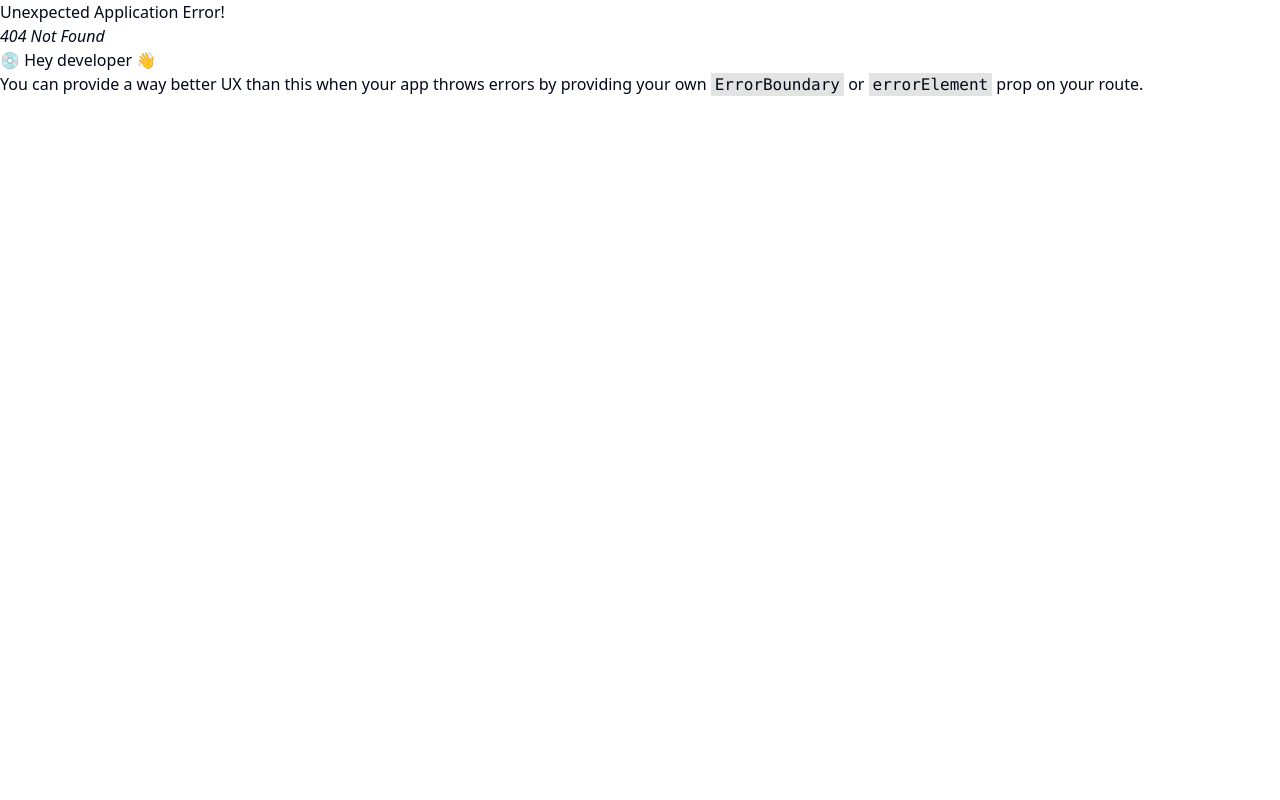
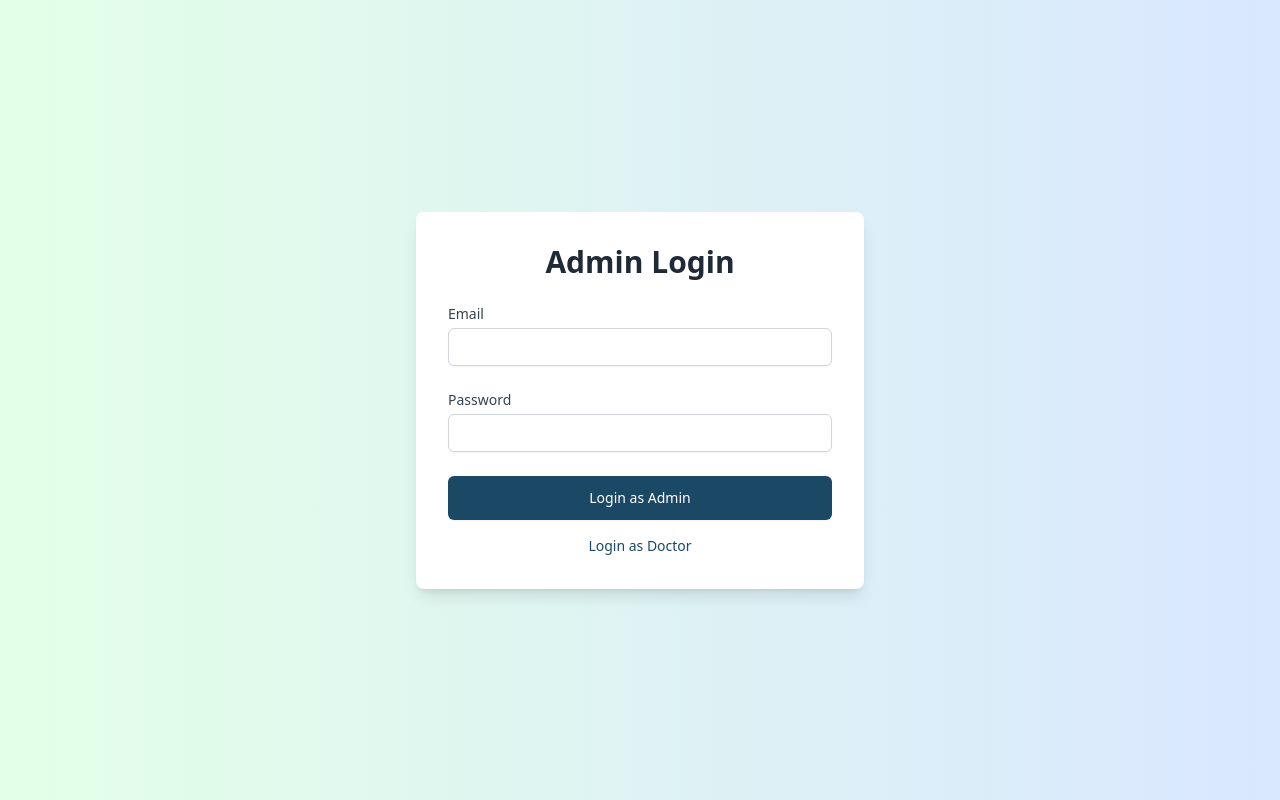
Before and after one commit to Asheer-ai/MediClinic-AI, a React (Vite) app in the folder client/: page /admin/login in a window 1280 px wide. Before the commit this address had no page. Built offline with nearby package versions, Linux system fonts and the light colour scheme; a web font is replaced by a local one.

Commit message:
applying authentication to the website

```diff
--- /dev/null
+++ b/client/src/pages/Admin/AdminLogin.jsx
@@ -0,0 +1,119 @@
+import axios from 'axios';
+import React, { useState } from 'react'
+import { useNavigate } from 'react-router-dom';
+
+function AdminLogin() {
+    const [email, setEmail] = useState('');
+    const [password, setPassword] = useState('');
+    const [code, setCode] = useState(''); // For doctor login
+    const [error, setError] = useState('');
+    const [isDoctorLogin, setIsDoctorLogin] = useState(false); // To toggle between admin and doctor login
+    const navigate=useNavigate();
+
+    const handleAdminLogin = async (e) => {
+        e.preventDefault();
+        try {
+            const response = await axios.post('http://localhost:5014/api/admin/login', { email, password });
+            if(response.status === 200){
+                navigate('/admin/patients')
+            }
+        } catch (error) {
+            setError('Invalid admin credentials');
+        }
+    };
+
+    const handleDoctorLogin = async (e) => {
+        e.preventDefault();
+        try{
+            const response=await axios.post('http://localhost:5014/api/doctors/login', { email, code });
+            if(response.status === 200){
+                localStorage.setItem('doctorData',JSON.stringify(response.data));
+                navigate('/doctor/patients');
+            }
+        }catch(error){
+            setError('Invalid doctor credentials');
+        }
+    };
+    const toggleLoginType = () => {
+        setIsDoctorLogin(!isDoctorLogin);
+        setEmail('');
+        setPassword('');
+        setCode('');
+        setError('');
+    }
+  return (
+    <div className="flex flex-col items-center justify-center min-h-screen " style={{background: `linear-gradient(90deg, #e3ffe7 0%, #d9e7ff 100%)`}}>
+        <div className="bg-white p-8 rounded-lg shadow-lg max-w-md w-full">
+        <h1 className="text-3xl font-bold text-center text-gray-800 mb-6">
+        {isDoctorLogin ? 'Doctor Login' : 'Admin Login'}
+        </h1>
+
+        <form onSubmit={isDoctorLogin ? handleDoctorLogin : handleAdminLogin} className="space-y-6">
+        {error && <p className="text-red-500 text-center">{error}</p>}
+
+        <div>
+            <label htmlFor="email" className="block text-sm font-medium text-gray-700">
+            Email
+            </label>
+            <input
+                type="email"
+                id="email"
+                value={email}
+                onChange={(e) => setEmail(e.target.value)}
+                className="mt-1 block w-full px-4 py-2 border border-gray-300 rounded-md shadow-sm focus:ring-[#1b4965] focus:border-[#1b4965] sm:text-sm"
+                required
+                />
+        </div>
+        {!isDoctorLogin && (
+            <div>
+                <label htmlFor="password" className="block text-sm font-medium text-gray-700">
+                    Password
+                </label>
+                <input
+                    type="password"
+                    id="password"
+                    value={password}
+                    onChange={(e) => setPassword(e.target.value)}
+                    className="mt-1 block w-full px-4 py-2 border border-gray-300 rounded-md shadow-sm focus:ring-[#1b4965] focus:border-[#1b4965] sm:text-sm"
+                    required
+                />
+            </div>
+        )}
+
+        {isDoctorLogin && (
+                <div>
+                <label htmlFor="code" className="block text-sm font-medium text-gray-700">
+                    Doctor Code
+                </label>
+                <input
+                    type="text"
+                    id="code"
+                    value={code}
+                    onChange={(e) => setCode(e.target.value)}
+                    className="mt-1 block w-full px-4 py-2 border border-gray-300 rounded-md shadow-sm focus:ring-[#1b4965] focus:border-[#1b4965] sm:text-sm"
+                    required
+                />
+                </div>
+        )}
+            <div>
+            <button
+                type="submit"
+                className="w-full py-3 px-4 text-white bg-[#1b4965] hover:bg-opacity-90 rounded-md shadow-sm focus:outline-none focus:ring-2 focus:ring-offset-2 focus:ring-[#1b4965] text-sm font-medium"
+                >
+                {isDoctorLogin ? 'Login as Doctor' : 'Login as Admin'}
+                </button>
+            </div>
+        </form>
+
+        <button
+            onClick={toggleLoginType}
+            className="mt-4 text-[#1b4965] hover:text-opacity-90 text-sm text-center w-full"
+            >
+            {isDoctorLogin ? 'Login as Admin' : 'Login as Doctor'}
+        </button>
+        </div>
+    </div>
+)
+}
+
+export default AdminLogin
--- /dev/null
+++ b/client/src/pages/SignInPage.jsx
@@ -0,0 +1,51 @@
+import React, { useState } from 'react'
+import { Link, useNavigate } from 'react-router-dom'
+
+function SignInPage() {
+    const [formData, setFormData]=useState({ email: '', password: '' })
+    const navigate=useNavigate();
+return (
+    <div className="min-h-screen flex items-center justify-center" style={{background: `linear-gradient(90deg, #e3ffe7 0%, #d9e7ff 100%)`}}>
+        <div className="bg-white p-8 rounded-lg shadow-lg w-full max-w-md">
+            <h1 className="text-3xl font-bold text-center text-gray-800 mb-8">Sign In</h1>
+            <form  className="space-y-6">
+            <div>
+            <label className="block text-sm font-medium text-gray-700">Email</label>
+            <input
+            type="email"
+            name="email"
+            placeholder="Enter your email"
+            className="mt-1 block w-full px-3 py-2 border border-gray-300 rounded-md shadow-sm focus:outline-none focus:ring-indigo-500 focus:border-indigo-500 sm:text-sm"
+            required
+            />
+            </div>
+            <div>
+            <label className="block text-sm font-medium text-gray-700">Password</label>
+            <input
+            type="password"
+            name="password"
+            placeholder="Enter your password"
+            className="mt-1 block w-full px-3 py-2 border border-gray-300 rounded-md shadow-sm focus:outline-none focus:ring-indigo-500 focus:border-indigo-500 sm:text-sm"
+            required
+            />
+            </div>
+            <div>
+            <button
+            type="submit"
+            className="w-full flex justify-center py-2 px-4 border border-transparent rounded-md shadow-sm text-sm font-medium text-white bg-[#1B4965] hover:bg-[#2c5f7e] focus:outline-none focus:ring-2 focus:ring-offset-2 focus:ring-indigo-500"
+            >
+                Sign In
+            </button>
+            </div>
+            </form>
+            <p className="text-center text-sm text-gray-600 mt-6">Don't have an account?{' '}
+                <Link to={"/auth/signup"} className="text-indigo-600 hover:text-indigo-500">
+                Sign Up
+                </Link>
+            </p>
+        </div>
+    </div>
+)
+}
+
+export default SignInPage
```
Also changed, not shown: client/src/main.jsx (+10 -0 lines), client/src/components/customs/sections/DoctorsSection.jsx (indentation only), 1 other file (tests, documents, lock files or other folders).
